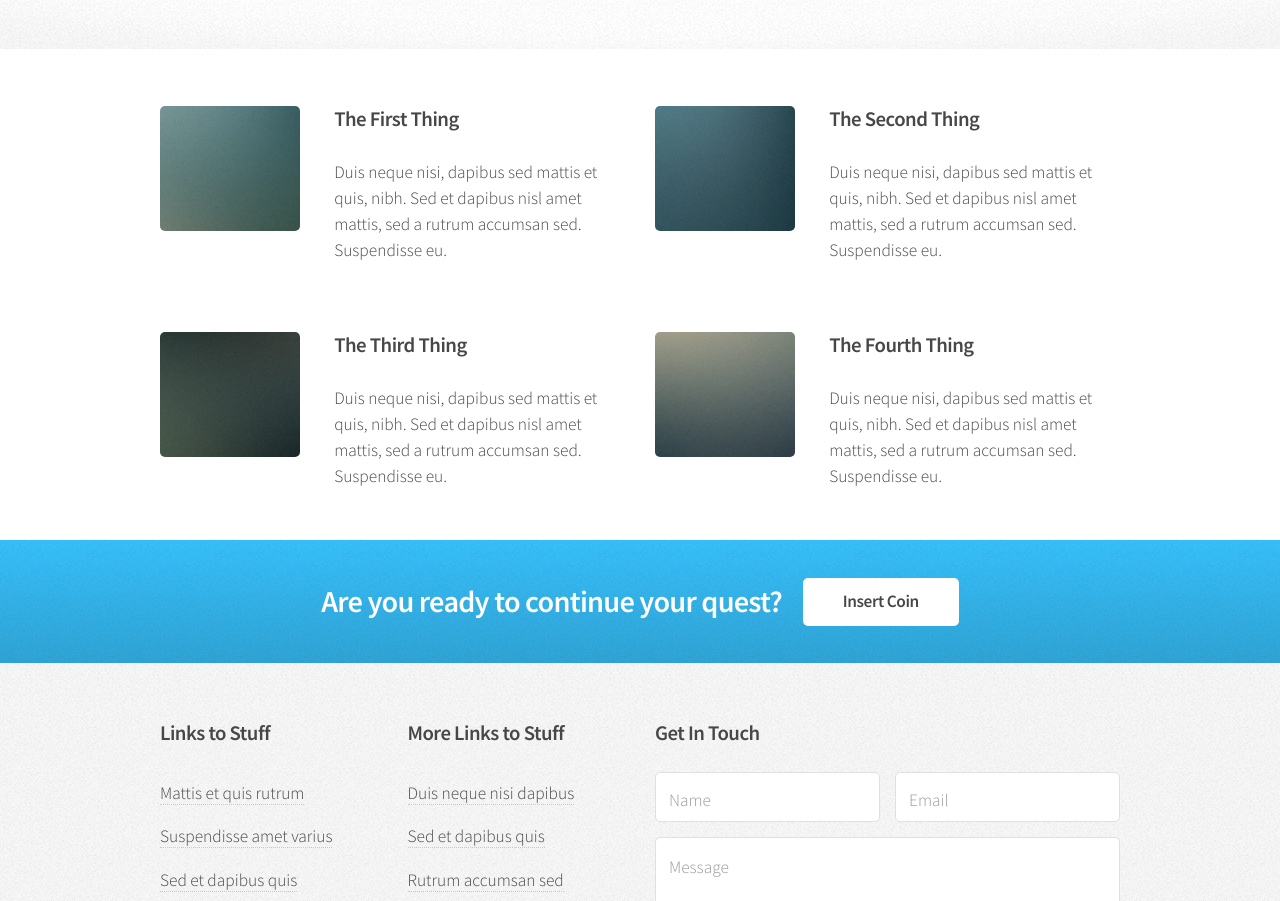
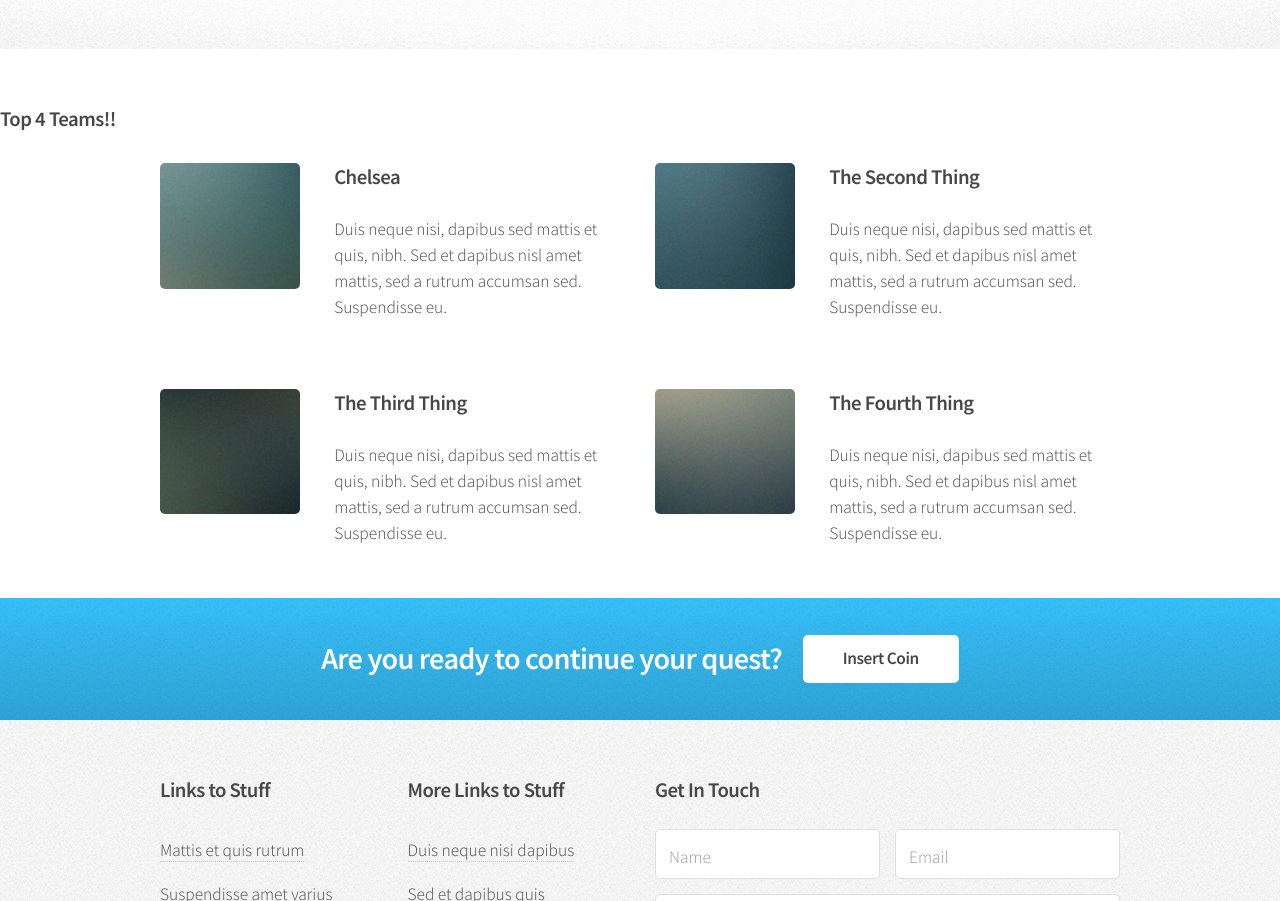
Before and after one commit to yienkung/yienkung.github.io, a plain HTML site: page index.html in a window 1280 px wide. Shown: the part 1188-2089 px from the top of the page. Drawn offline with Linux system fonts and the light colour scheme.

Commit message:
Add 4 header

```diff
--- a/index.html
+++ b/index.html
@@ -90,13 +90,14 @@
 
 			<!-- Posts -->
 				<section class="wrapper style1">
+				<h3>Top 4 Teams!!</h3>
 					<div class="container">
 						<div class="row">
 							<section class="6u 12u(narrower)">
 								<div class="box post">
 									<a href="#" class="image left"><img src="images/pic01.jpg" alt="" /></a>
 									<div class="inner">
-										<h3>The First Thing</h3>
+										<h3>Chelsea</h3>
 										<p>Duis neque nisi, dapibus sed mattis et quis, nibh. Sed et dapibus nisl amet mattis, sed a rutrum accumsan sed. Suspendisse eu.</p>
 									</div>
 								</div>
```
